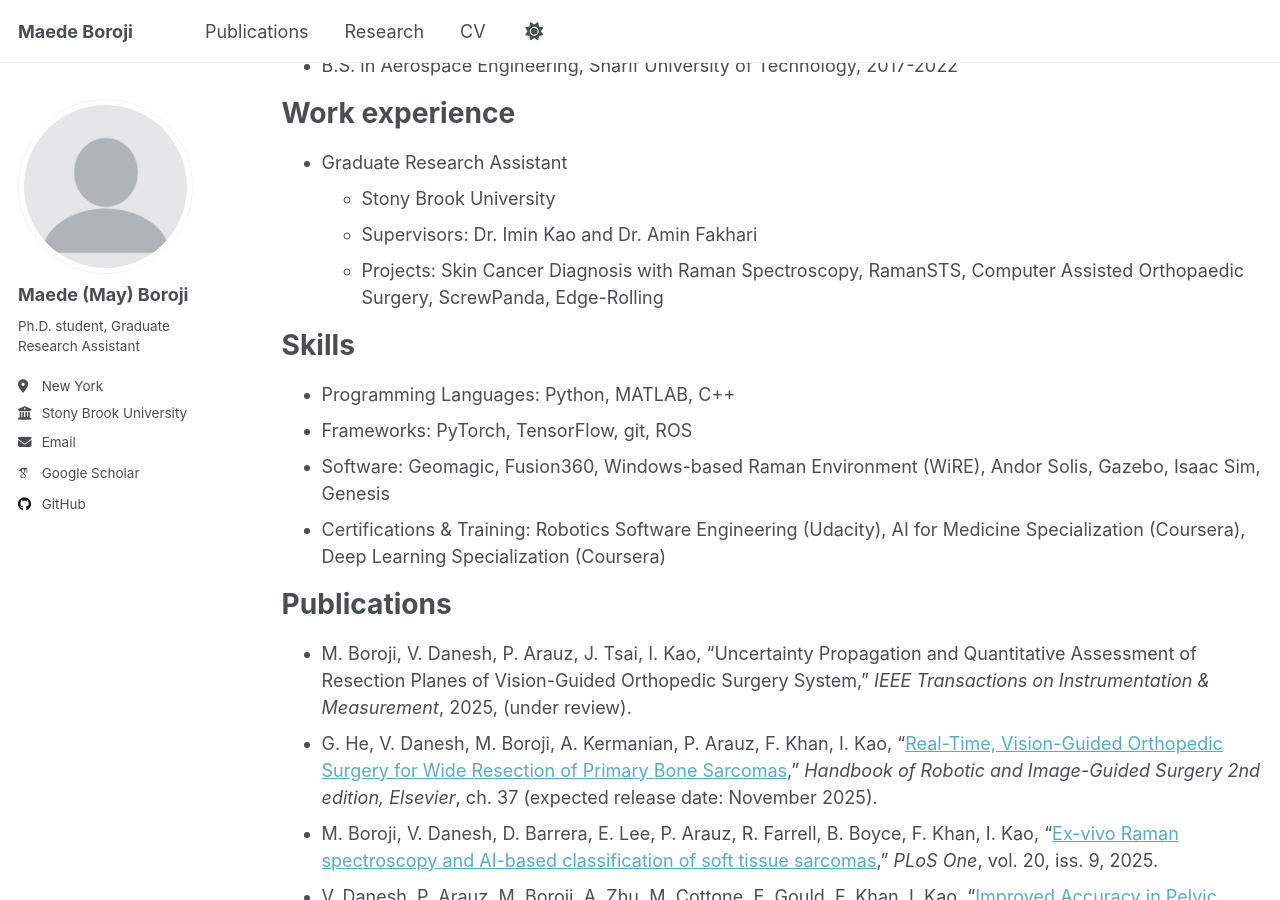
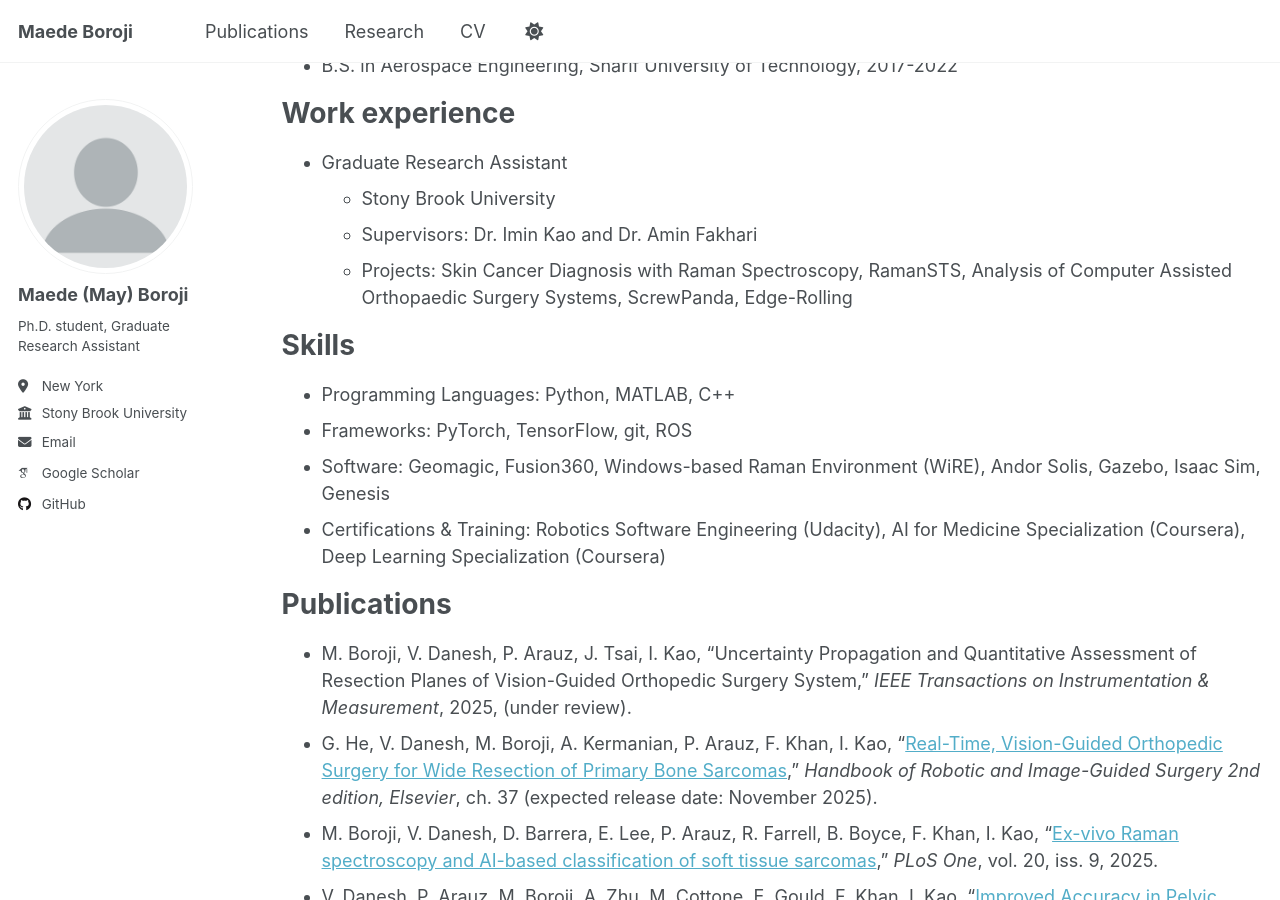
Before and after one commit to MahiBoroji/MahiBoroji.github.io, a Jekyll site: the page built from _pages/cv.md, in a window 1280 px wide and 900 px high, scrolled down 393 px. Built offline with Jekyll 4.4.1, drawn with Linux system fonts in a browser that asks for light colours; some web fonts are replaced.

Commit message:
Update cv.md

```diff
--- a/_pages/cv.md
+++ b/_pages/cv.md
@@ -23,7 +23,7 @@ Work experience
 * Graduate Research Assistant
   * Stony Brook University
   * Supervisors: Dr. Imin Kao and Dr. Amin Fakhari
-  * Projects: Skin Cancer Diagnosis with Raman Spectroscopy, RamanSTS, Computer Assisted Orthopaedic Surgery, ScrewPanda, Edge-Rolling
+  * Projects: Skin Cancer Diagnosis with Raman Spectroscopy, RamanSTS, Analysis of Computer Assisted Orthopaedic Surgery Systems, ScrewPanda, Edge-Rolling
 
 Skills
 ======
```
